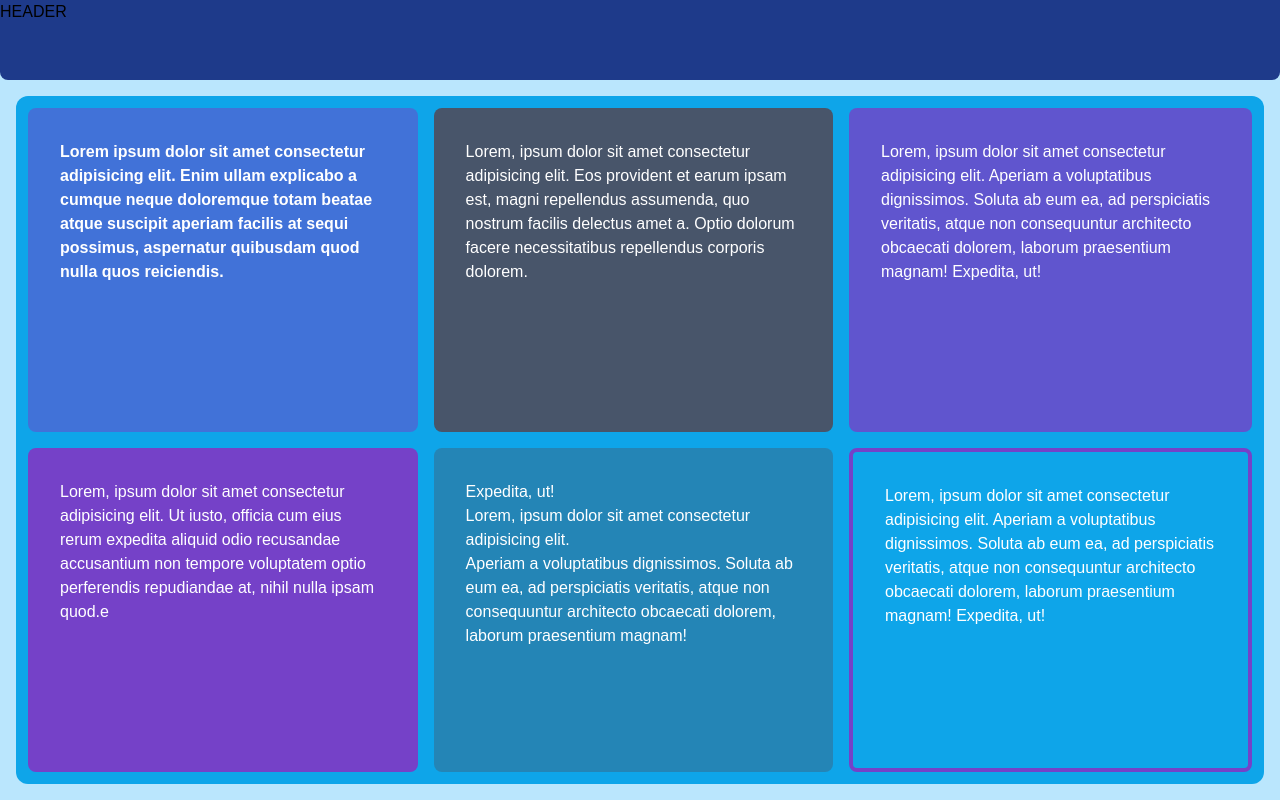
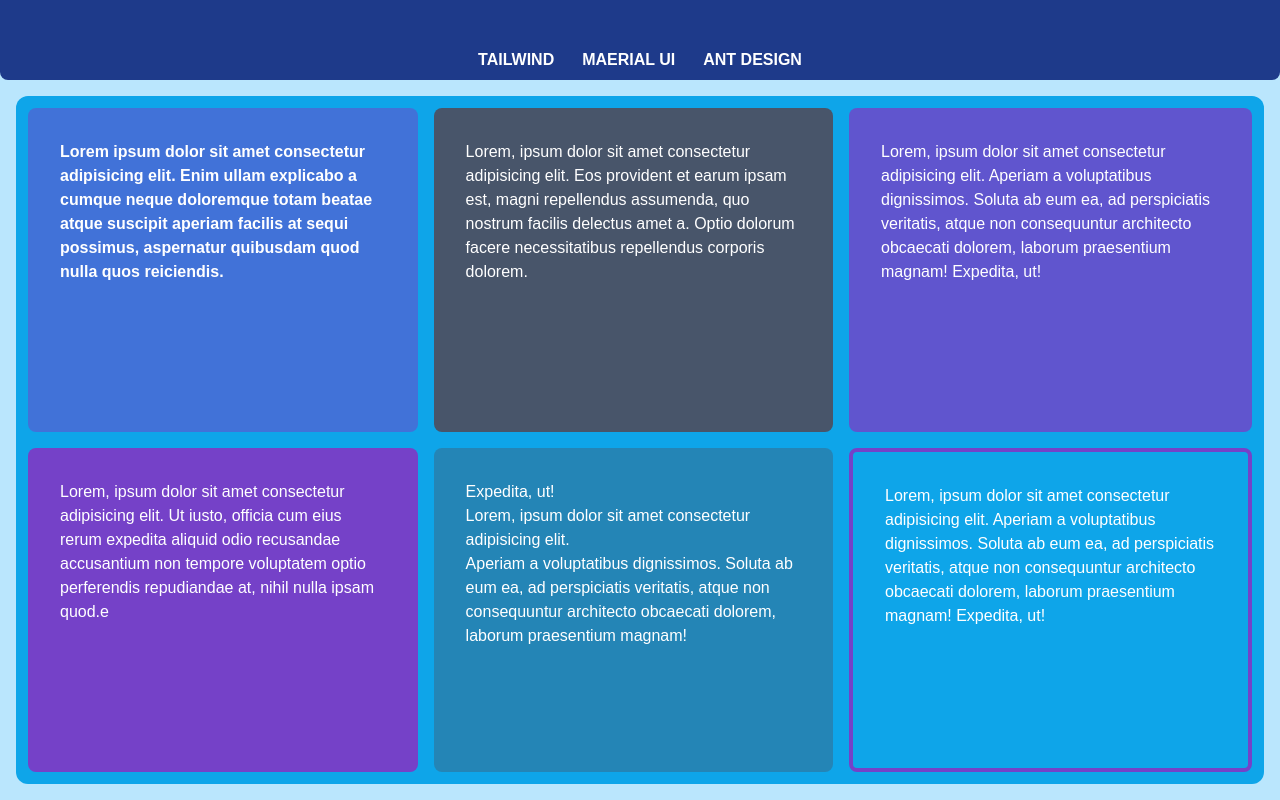
Before and after one commit to bemyexe/ui-libs, a React (Vite) app: page /tailwind in a window 1280 px wide. Built offline with nearby package versions, Linux system fonts and the light colour scheme.

Commit message:
feature(header): added header, header consts, classes

```diff
--- a/src/app/components/header/index.tsx
+++ b/src/app/components/header/index.tsx
@@ -1,3 +1,23 @@
+import { Link } from 'react-router-dom';
+
+import { ROUTER_PATH } from '../../../router/router';
+
 export const Header = () => {
-  return <header className="min-h-20 bg-blue-900 rounded-b-lg">HEADER</header>;
+  return (
+    <header className="header flex justify-center items-end  text-white font-semibold">
+      <nav>
+        <ul className="flex gap-3">
+          <Link to={ROUTER_PATH.tailwind}>
+            <li className="nav">TAILWIND </li>
+          </Link>
+          <Link to={ROUTER_PATH.mui}>
+            <li className="nav">MAERIAL UI</li>
+          </Link>
+          <Link to={ROUTER_PATH.antd}>
+            <li className="nav">ANT DESIGN </li>
+          </Link>
+        </ul>
+      </nav>
+    </header>
+  );
 };
--- a/src/styles/style.css
+++ b/src/styles/style.css
@@ -6,4 +6,10 @@
   .card {
     @apply p-8 rounded-lg text-white;
   } /* or based css like: color: text; padding: 8px etc.*/
+  .header {
+    @apply min-h-20 bg-blue-900 rounded-b-lg;
+  }
+  .nav {
+    @apply hover:bg-primary/80 p-2 rounded-md;
+  }
 }
```
